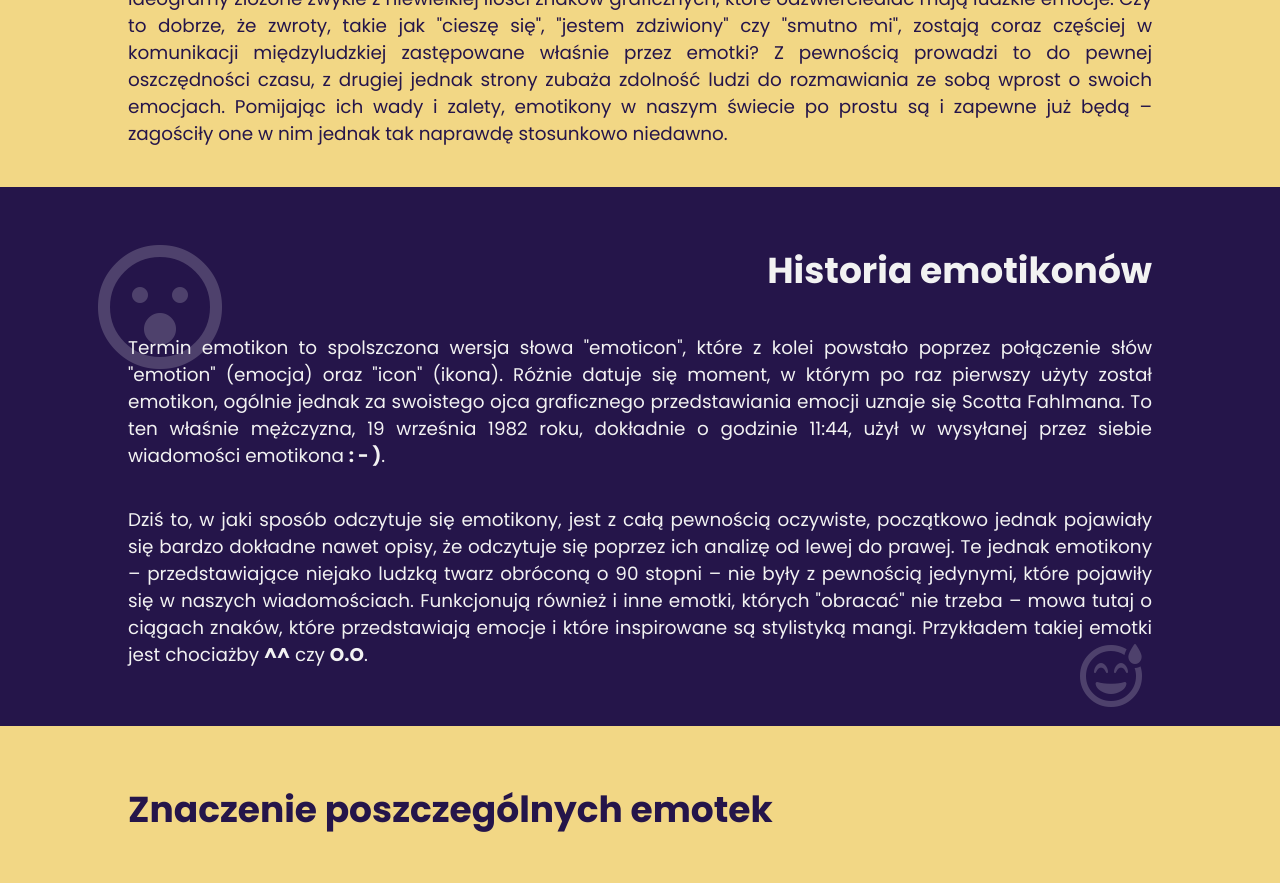
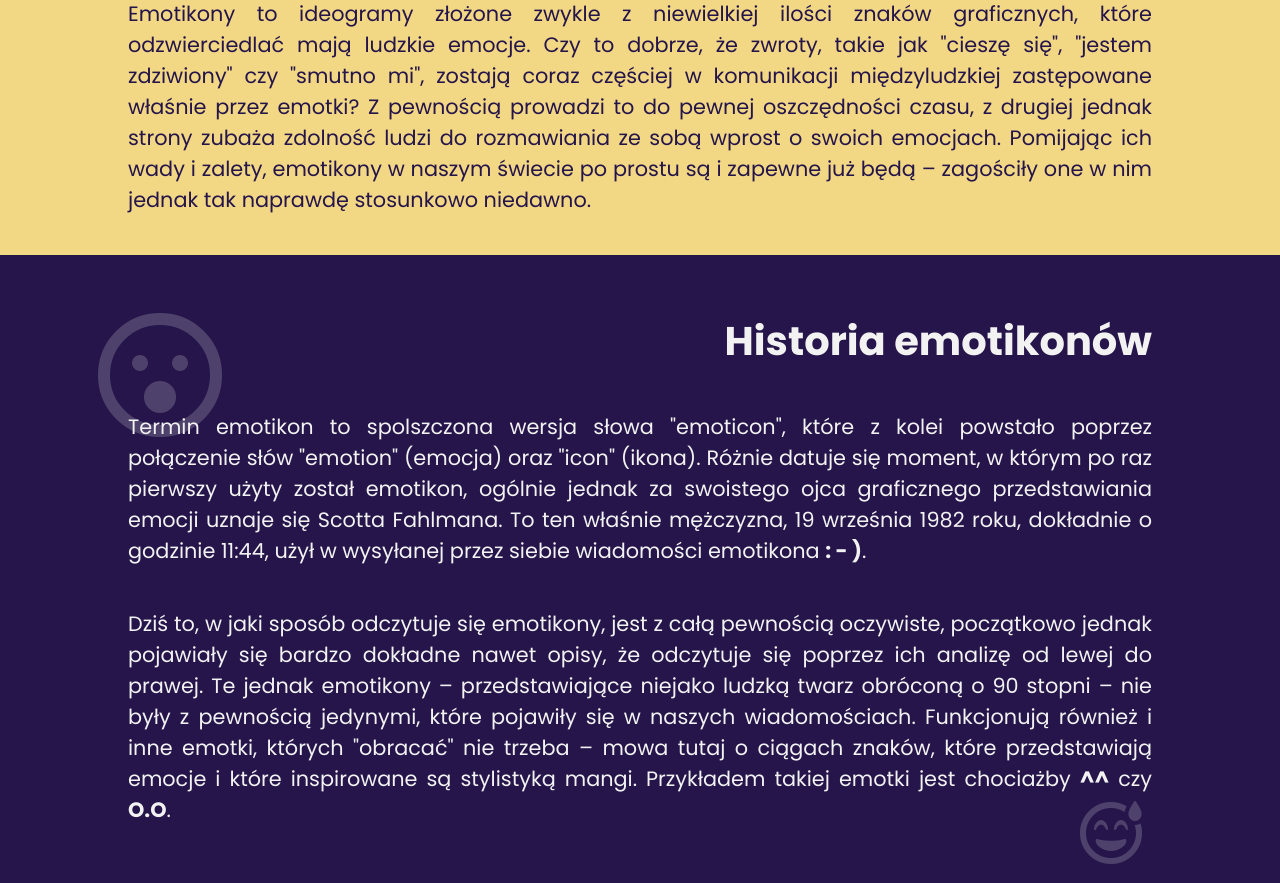
Before and after one commit to Malelus/EmotikonyProject, a plain HTML site: page index.html in a window 1280 px wide. Shown: the part 989-1872 px from the top of the page. Drawn offline with Linux system fonts and the light colour scheme.

Commit message:
Improve the mobile and desktop versions

```diff
--- a/scss/layout/_desktop.scss
+++ b/scss/layout/_desktop.scss
@@ -42,21 +42,6 @@
     gap: 0.5em;
   }
 
-  //================//
-  //===// Main //===//
-  //================//
-
-  //===// Section elements //===//
-
-  .section__title {
-    font-size: 2.25rem;
-    margin-bottom: 1em;
-  }
-
-  .section__text {
-    font-size: 1.15rem;
-  }
-
   .quote {
     &-1 {
       grid-area: a;
@@ -97,6 +82,20 @@
     &-10 {
       grid-area: j;
     }
+  }
+
+  //================//
+  //===// Main //===//
+  //================//
+
+  //===// Section elements //===//
+
+  .section__title {
+    font-size: 2.5rem;
+  }
+
+  .section__text {
+    font-size: 1.3rem;
   }
 
   //==================================//
@@ -161,8 +160,8 @@
       &--quote {
         &--inner,
         &--outer {
-          bottom: -32.5px;
-          right: -32.5px;
+          bottom: -33.5px;
+          right: -33.5px;
         }
       }
     }
--- a/scss/layout/_mobile.scss
+++ b/scss/layout/_mobile.scss
@@ -28,7 +28,6 @@
 
   .section__title {
     font-size: 2.25rem;
-    margin-bottom: 1em;
   }
 
   .section__text {
```
Also changed, not shown: css/main.css, 1 other file.
